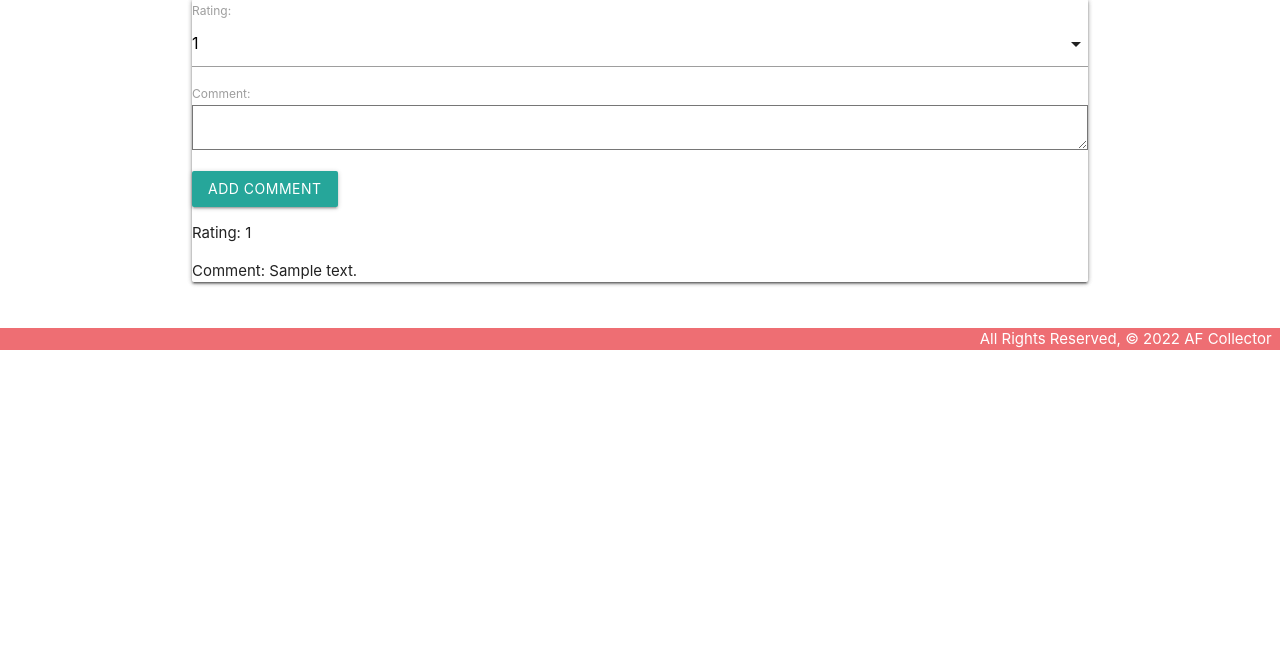
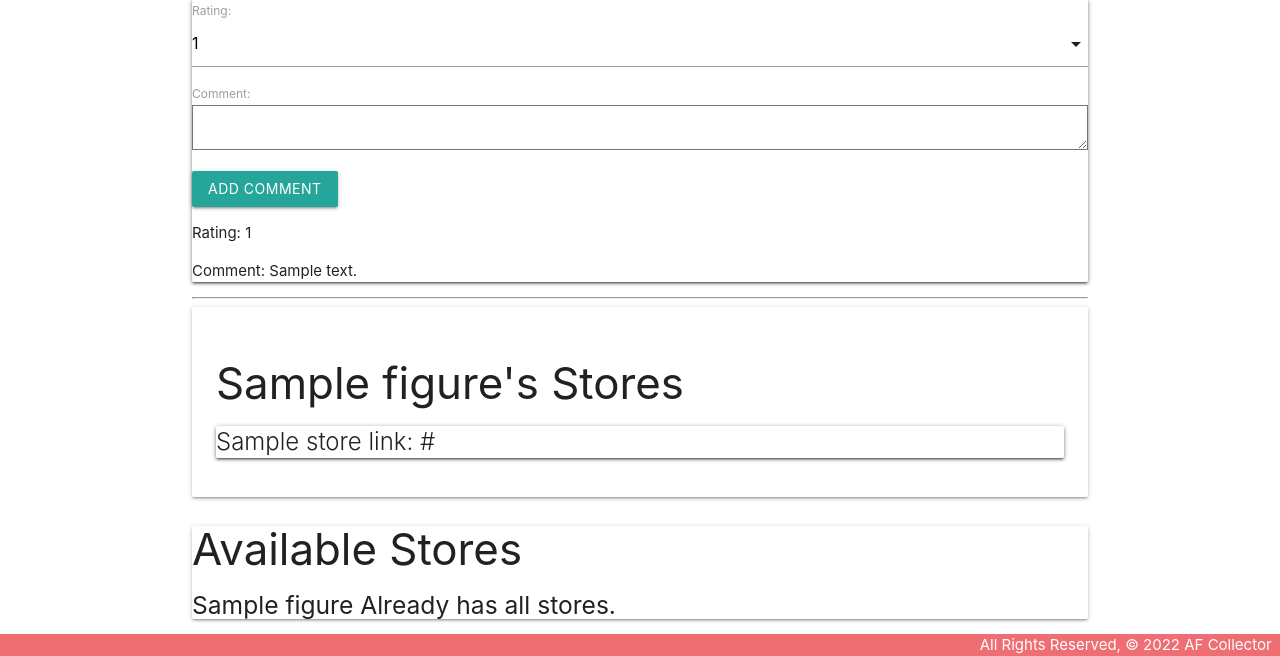
Before and after one commit to lamekammi/anime-figure-collection, a Django app: page /figures/1/ in a window 1280 px wide. Shown: the part 450-1106 px from the top of the page. Before the commit the page ends 800 px from the top, so only its background shows below. Run offline with Django 3.2, Linux system fonts and the light colour scheme; tables that the repository leaves empty hold one stand-in row (values such as "Sample post").

Commit message:
finishing lab 5

```diff
--- a/main_app/templates/figures/detail.html
+++ b/main_app/templates/figures/detail.html
@@ -29,6 +29,46 @@
           {% endfor %}
      </div>
 </div>
+<hr>
+<div class="card">
+     <div class="card-content">
+          <h3>{{ figure.name }}'s Stores</h3>
+          {% if figure.stores.count %}
+               {% for store in figure.stores.all %}
+                    <div class="card">
+                         <div class="card content">
+                              <span class="card-title">
+                                   {{ store.name }} link: {{ store.link }}
+                              </span>
+                         </div>
+                    </div>
+               {% endfor %}
+          {% else %}
+               <h5> No Stores : (</h5>
+          {% endif %}
+     </div>
+</div>
+<div class="card">
+     <h3>Available Stores</h3>
+         {% if stores.count %}
+               {% for store in stores.all %}
+               <div class="card-content">
+                    <span class="card-title">
+                         {{ store.name }} link: {{ store.link }}
+                    </span>
+               </div>
+               <div class="card-action">
+                    <form action="{% url 'assoc_store' figure.id store.id %}" method="POST">
+                         {% csrf_token %}
+                         <button type="submit" class="btn">Add</button>
+                    </form>
+               </div>
+
+               {% endfor %}
+          {% else %}
+               <h5> {{ figure.name }} Already has all stores.</h5>
+          {% endif %}
+</div>
 <script>
 
 const selectEl = document.getElementById('id_rating');
--- a/main_app/urls.py
+++ b/main_app/urls.py
@@ -12,4 +12,5 @@ urlpatterns = [
     path('figures/<int:figure_id>/add_comment/', views.add_comment, name='add_comment'),
     path('stores/', views.StoreList.as_view(), name='stores_index'),
     path('stores/create/', views.StoreCreate.as_view(), name='stores_create'),
+    path('figures/<int:figure_id>/assoc_store/<int:store_id>/', views.assoc_store, name='assoc_store')
 ]
--- a/main_app/views.py
+++ b/main_app/views.py
@@ -55,3 +55,4 @@ class StoreList(ListView):
 class StoreCreate(CreateView):
     model = Store
     fields = '__all__'
+    success_url = '/stores/'
```
